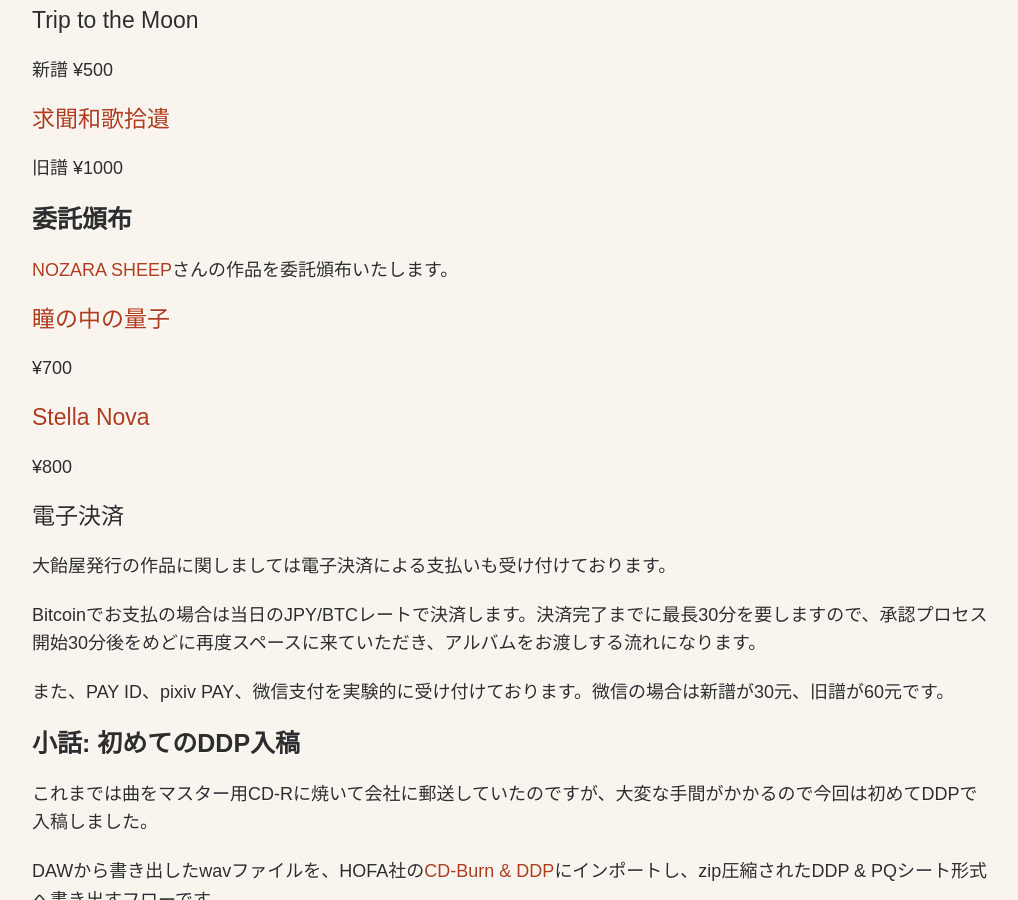
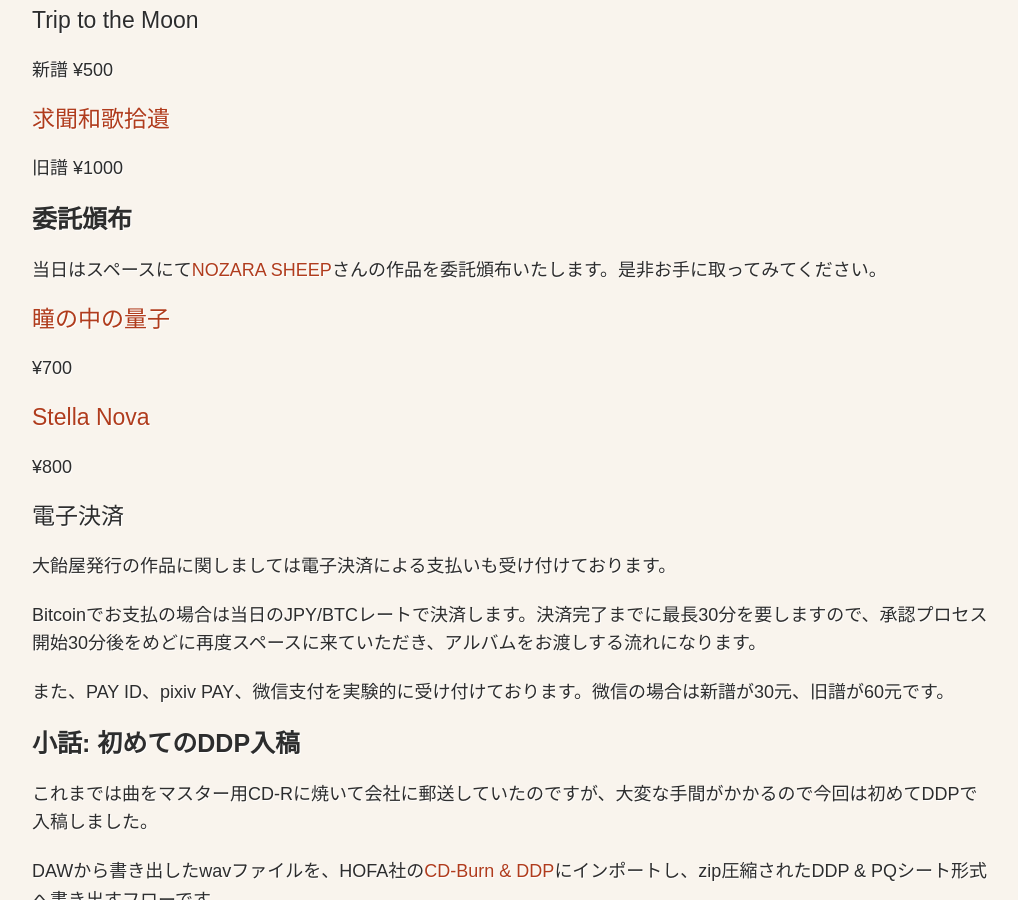
Before and after one commit to oameya/oameya.com, a Jekyll site: the page built from _posts/2017-09-07-kyoto-hifuu.markdown, in a window 1280 px wide and 900 px high, scrolled down 1107 px. Shown: the whole window, without its empty margins (128-1146 px from the left). Built offline with Jekyll 4.4.1, drawn with Linux system fonts in a browser that asks for light colours; nearby versions of some CDN libraries.

Commit message:
Updated Kyoto Hifuu

```diff
--- a/_posts/2017-09-07-kyoto-hifuu.markdown
+++ b/_posts/2017-09-07-kyoto-hifuu.markdown
@@ -36,7 +36,7 @@ date: 2017-09-07 12:45:00 +09:00
 
 ## 委託頒布
 
-[NOZARA SHEEP](http://nozarasheep.tumblr.com)さんの作品を委託頒布いたします。
+当日はスペースにて[NOZARA SHEEP](http://nozarasheep.tumblr.com)さんの作品を委託頒布いたします。是非お手に取ってみてください。
 
 ### [瞳の中の量子](http://nozarasheep.tumblr.com/post/158742152668/%E5%A2%83%E7%95%8C%E3%81%8B%E3%82%89%E8%A6%96%E3%81%88%E3%81%9F%E5%A4%96%E7%95%8C-%E8%87%B3-%E5%8F%82%E5%8A%A0%E6%83%85%E5%A0%B1)
 ¥700
```
